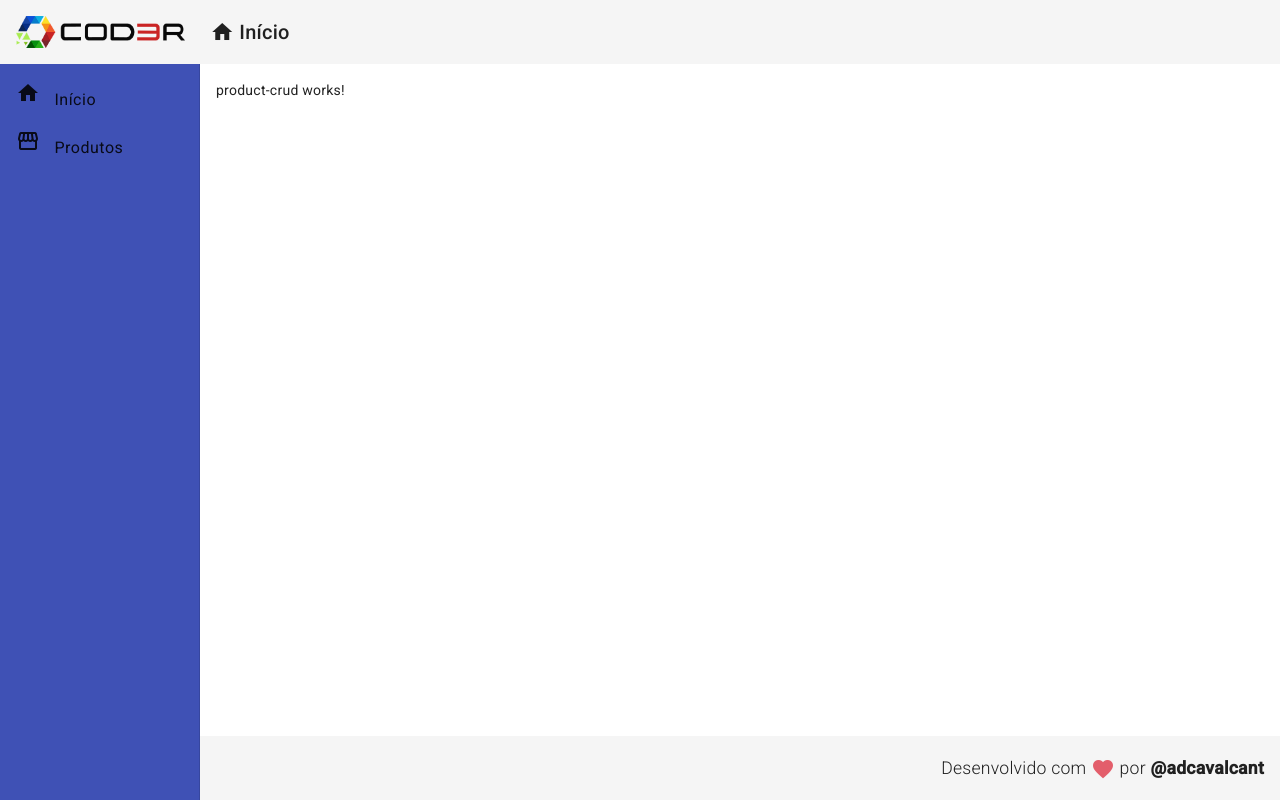
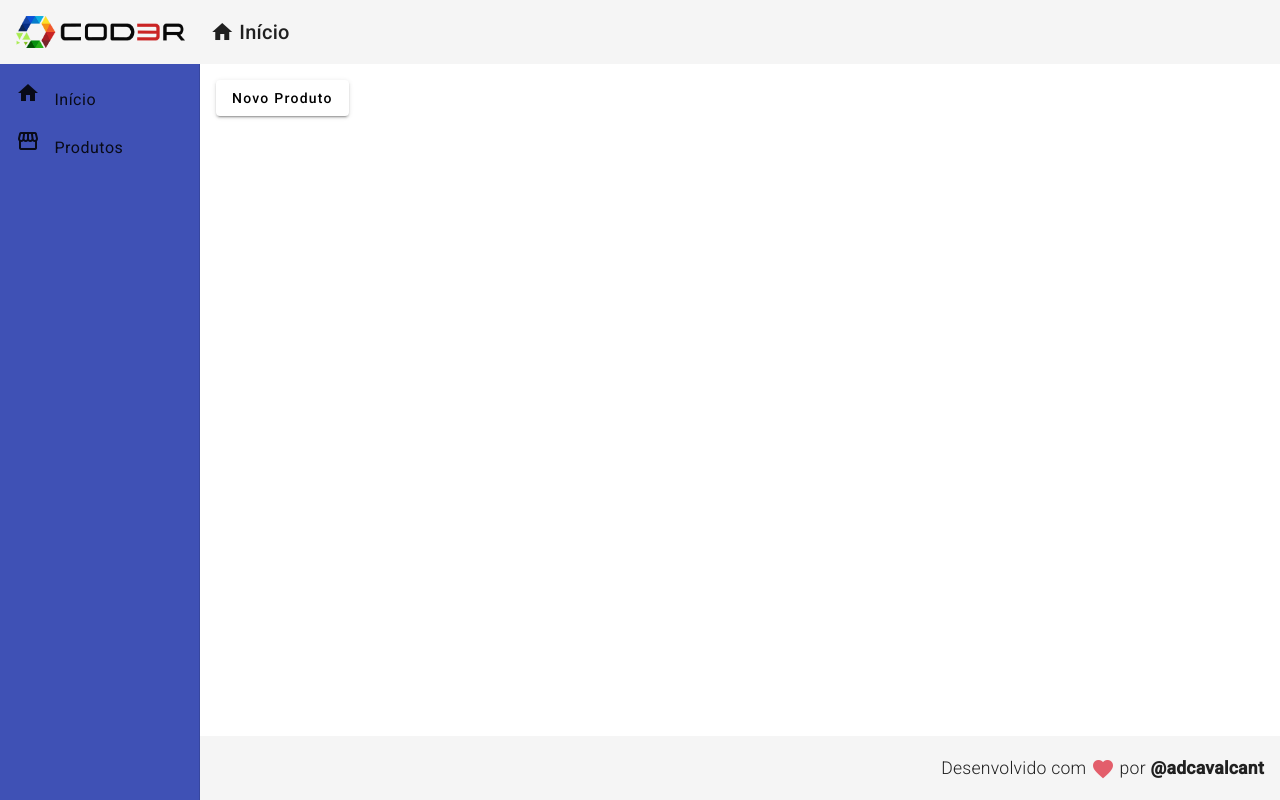
Before and after one commit to adcavalcant/Angular-Cod3r, an Angular app in the folder frontend/: page /products in a window 1280 px wide. Built offline with nearby package versions, Linux system fonts and the light colour scheme.

Commit message:
Navegando para tela de criar produto

```diff
--- a/frontend/src/app/app.module.ts
+++ b/frontend/src/app/app.module.ts
@@ -15,8 +15,9 @@
 import { MatCardModule } from '@angular/material/card';
 import { MatListModule } from '@angular/material/list';
 import { ProductCrudComponent } from './views/product-crud/product-crud.component';
+import { ProductCreateComponent } from './components/product/product-create/product-create.component';
 import { RedDirective } from './directives/red.directive';
-import { ProductCreateComponent } from './components/product/product-create/product-create.component';
+import { MatButtonModule } from '@angular/material/button';
 
 @NgModule({
   declarations: [
@@ -38,6 +39,7 @@
     MatSidenavModule,
     MatListModule,
     MatCardModule,
+    MatButtonModule,
   ],
   providers: [],
   bootstrap: [AppComponent],
--- a/frontend/src/app/components/product/product-create/product-create.component.ts
+++ b/frontend/src/app/components/product/product-create/product-create.component.ts
@@ -6,7 +6,8 @@
   styleUrls: ['./product-create.component.css'],
 })
 export class ProductCreateComponent implements OnInit {
-  propLegal= 'qualquer';
+  propLegal = 'qualquer';
+
   constructor() {}
 
   ngOnInit(): void {}
--- a/frontend/src/app/views/product-crud/product-crud.component.html
+++ b/frontend/src/app/views/product-crud/product-crud.component.html
@@ -1 +1,3 @@
-<p>product-crud works!</p>
+<button mat-raised-button (click)="navigateToProductCreate()" routerLink='/products/create'>
+  Novo Produto
+</button>
--- a/frontend/src/app/views/product-crud/product-crud.component.ts
+++ b/frontend/src/app/views/product-crud/product-crud.component.ts
@@ -1,10 +1,17 @@
-import { Component } from '@angular/core';
+import { Component, OnInit } from '@angular/core';
+import { Router } from '@angular/router';
 
 @Component({
   selector: 'app-product-crud',
   templateUrl: './product-crud.component.html',
-  styleUrls: ['./product-crud.component.css']
+  styleUrls: ['./product-crud.component.css'],
 })
-export class ProductCrudComponent {
+export class ProductCrudComponent implements OnInit {
+  constructor(private router: Router) {}
+  ngOnInit(): void {}
 
+  navigateToProductCreate(): void {
+    console.log('Navegando....');
+    this.router.navigate(['/products/create']);
+  }
 }
```
